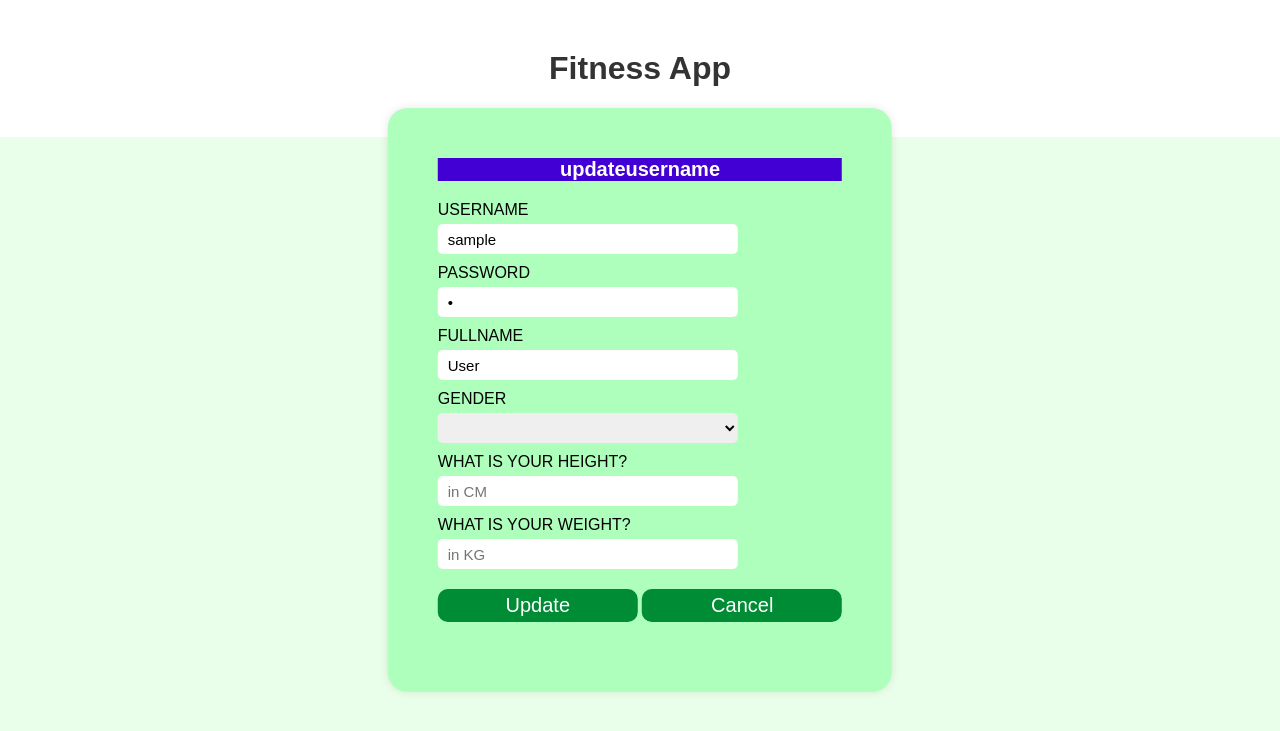
After one commit to circle009/soft.engr.assignment1, a PHP site: page /updateuserinfo.php in a window 1280 px wide. The commit adds this page. Shown: the top 731 px of the page. Run offline with PHP 8.4, Linux system fonts and the light colour scheme; the visitor is signed in with stand-in values (Sample User, id 1); tables that the repository leaves empty or names only in its code hold one stand-in row (values such as "Sample post").

Commit message:
create edit profile

```diff
--- a/Settings.php
+++ b/Settings.php
@@ -22,7 +22,7 @@
 
          <div class="container">
             <div class="container1">
-               <a href="Dashboard.php"></i>  Edit User Info</a>
+               <a href="updateuserinfo.php"></i>  Edit User Info</a>
             </div>
             <div class="container1">
                <a href="Meal.php"></i>       Edit Meal Info</a>
--- /dev/null
+++ b/updateuserinfo.php
@@ -0,0 +1,107 @@
+<?php
+session_start();
+
+// Check if user is logged in
+if (!isset($_SESSION['user'])) {
+    header('Location: login.php'); // Redirect to login page if not logged in
+    exit;
+}
+
+// Database connection details
+$servername = 'localhost';
+$username = 'root';
+$password = '';
+$dbname = 'fitness_app';
+
+try {
+    $conn = new PDO("mysql:host=$servername;dbname=$dbname", $username, $password);
+    $conn->setAttribute(PDO::ATTR_ERRMODE, PDO::ERRMODE_EXCEPTION);
+
+    // Fetch user data for the logged-in user
+    $query = "SELECT username, password, fullname, gender, height, weight
+              FROM user
+              WHERE username = :username";
+
+    $stmt = $conn->prepare($query);
+    $stmt->bindParam(':username', $_SESSION['user']['username']);
+    $stmt->execute();
+
+    $user = $stmt->fetch(PDO::FETCH_ASSOC);
+
+    if ($user) {
+        $username = htmlspecialchars($user['username']);
+        $password = htmlspecialchars($user['password']);
+        $fullname = htmlspecialchars($user['fullname']);
+        $gender = htmlspecialchars($user['gender']);
+        $height = htmlspecialchars($user['height']);
+        $weight = htmlspecialchars($user['weight']);
+    } else {
+        die("No user found with the logged-in username.");
+    }
+
+} catch (PDOException $e) {
+    $error_message = $e->getMessage();
+    die("Connection failed: " . $error_message);
+}
+?>
+
+<!DOCTYPE html>
+<html>
+<head>
+    <title>FA EditProfile - Fitness App</title>
+    <link rel="stylesheet" href="css/style.css">
+</head>
+<body id="loginBody">
+    <?php if(!empty($error_message)) { ?>
+        <div id="errorMessage">
+            <p>Error: <?= $error_message ?> </p>
+        </div>
+    <?php } ?>
+
+    <header>
+        <h1>Fitness App</h1>
+    </header>
+
+    <div class="container-register">
+        <form action="database/update.php" method="POST">
+            <nav>
+                <a>updateusername</a>
+            </nav>
+            <div class="registerInputsContainer">
+                <label for="">Username</label>
+                <input type="text" placeholder="username"  name="username" value="<?php echo htmlspecialchars($username); ?>" readonly/>
+            </div>
+            <div class="registerInputsContainer">
+                <label for="">Password</label>
+                <input type="password" placeholder="password"  name="password" value="<?php echo htmlspecialchars($password); ?>"/>
+            </div>
+            <div class="registerInputsContainer">
+                <label for="">Fullname</label>
+                <input type="text" placeholder="Full name"  name="fullname" value="<?php echo htmlspecialchars($fullname); ?>"/>
+            </div>
+            <div class="registerInputsContainer">
+                <label for="">Gender</label>
+                <select id="gender" name="gender">
+                    <option value="">   </option>
+                    <option value="M" <?php echo ($gender == 'M') ? 'selected' : ''; ?>>Male</option>
+                    <option value="F" <?php echo ($gender == 'F') ? 'selected' : ''; ?>>Female</option>
+                    <option value="O" <?php echo ($gender == 'O') ? 'selected' : ''; ?>>Others</option>
+                </select>
+            </div>
+            <div class="registerInputsContainer">
+                <label for="">What is your Height?</label>
+                <input type="number" id="height" name="height" placeholder="in CM" min="0" max="999" step="1" value="<?php echo htmlspecialchars($height); ?>"/>
+            </div>
+            <div class="registerInputsContainer">
+                <label for="">What is your Weight?</label>
+                <input type="number" id="weight" name="weight" placeholder="in KG" min="0" max="999" step="1" value="<?php echo htmlspecialchars($weight); ?>"/>
+            </div>
+
+            <div class="loginButtonContainer">
+                <button type="submit">Update</button>
+                <button type="submit">Cancel</button>
+            </div>
+        </form>
+    </div>
+</body>
+</html>
```
Also changed, not shown: database/update.php (added, +43 -0 lines).
